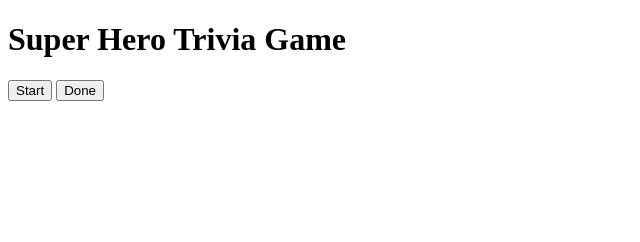
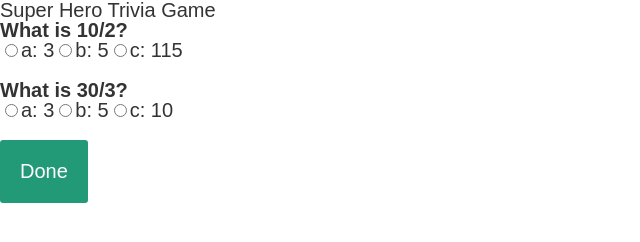
Before and after one commit to Gail-Deadwyler/TriviaGame, a plain HTML site: page index.html in a window 1280 px wide. Both pictures are taken after a click on the button "Start". Shown: the whole page, without its empty margins (0-640 px from the left). Drawn offline with nearby package versions, Linux system fonts and the light colour scheme.

Commit message:
modified link to style.css and added js to show quiz and keep track of correct/wrong answers

```diff
--- a/assets/javascript/app.js
+++ b/assets/javascript/app.js
@@ -0,0 +1,137 @@
+$(document).ready(function() {
+
+    var myQuestions = [
+        {
+            question: "What is 10/2?",
+            answers: {
+                a: '3',
+                b: '5',
+                c: '115'
+            },
+            correctAnswer: 'b'
+        },
+        {
+            question: "What is 30/3?",
+            answers: {
+                a: '3',
+                b: '5',
+                c: '10'
+            },
+            correctAnswer: 'c'
+        }
+    ];
+
+    //var quizContainer = document.getElementById("quiz");
+    var quizContainer = $("#quiz")[0];
+
+    //var resultsContainer = document.getElementById("results");
+    var resultsContainer = $("#results")[0];
+
+    // var submitButton = document.getElementById("submit");
+
+    // JQuery object thats wrapped around DOM object, [0] gives the raw DOM object
+    var submitButton = $("#submit")[0];
+
+    // var doneButton = document.getElementById("done");
+    var doneButton = $("#done")[0];
+
+// function call here
+    generateQuiz(myQuestions, quizContainer, resultsContainer, submitButton);
+
+    function generateQuiz(questions, quizContainer, resultsContainer, submitButton){
+
+        function showQuestions(questions, quizContainer) {
+            // we'll need a place to store the output and the answer choices
+            var output = [];
+            var answers;
+
+            // for each question...
+            for(var i=0; i < questions.length; i++) {
+
+                // first reset the list of answers
+                answers = [];
+
+                // for each available answer...
+                for(letter in questions[i].answers){
+
+                    // ...add an html radio button
+                    answers.push(
+                        '<label>'
+                            + '<input type="radio" name="question'+ i+ '" value="' + letter + '">'
+                            + letter + ': '
+                            + questions[i].answers[letter]
+                        + '</label>'
+                    );
+                }
+
+                // add this question and its answers to the output
+                output.push(
+                    '<div class="question">' + questions[i].question + '</div>'
+                    + '<div class="answers">' + answers.join('') + '</div>'
+                );
+            }
+
+            // finally combine our output list into one string of html and put it on the page
+            quizContainer.innerHTML = output.join('');
+            // quizContainer.html(output).join('');
+            // quizContainer.empty().append(output.join(''));
+        }
+
+
+        function showResults(questions, quizContainer, resultsContainer){
+
+            // gather answer containers from our quiz
+            var answerContainers = quizContainer.querySelectorAll('.answers');
+
+            // keep track of user's answers
+            var userAnswer = '';
+            var numCorrect = 0;
+
+            // for each question...
+            for (var i=0; i < questions.length; i++) {
+
+                // find selected answer
+                userAnswer = (answerContainers[i].querySelector('input[name=question' + i + ']:checked') || {}).value;
+
+                // if answer is correct
+                if (userAnswer === questions[i].correctAnswer){
+                    // add to the number of correct answers
+                    numCorrect++;
+
+                    // color the answers blue
+                    answerContainers[i].style.color = 'blue';
+                }
+                // if answer is wrong or blank
+                else {
+                    // color the answers red
+                    answerContainers[i].style.color = 'red';
+                }
+            }
+
+            // show number of correct answers out of total
+            resultsContainer.innerHTML = numCorrect + ' out of ' + questions.length;
+        }
+
+        // show questions right away, hide start button and display done button
+        //showQuestions(questions, quizContainer);
+       submitButton.onclick = function() {
+            // showQuestions(questions, quizContainer);
+            // console.log("Ok");
+            // console.log(submitButton);
+            showQuestions(questions, quizContainer);
+            submitButton.style.display = "none";
+            doneButton.style.display = "block";
+
+
+        };
+
+
+        // clicking Done button, shows results of quiz
+        doneButton.onclick = function(){
+            showResults(questions, quizContainer, resultsContainer);
+        }
+
+    }
+
+
+});
--- a/index.html
+++ b/index.html
@@ -4,10 +4,10 @@
     <meta charset="UTF-8">
     <meta name="viewport" content="width=device-width, initial-scale=1.0">
     <meta http-equiv="X-UA-Compatible" content="ie=edge">
-
     <script src="https://code.jquery.com/jquery-3.4.1.min.js"></script>
-    <script src="trivia.js"></script>
-    <link rel="stylesheet" href="trivia_style.css">
+    <script src="assets/javascript/app.js"></script>
+    <link rel="stylesheet" href="assets/css/reset.css">
+    <link rel="stylesheet" href="assets/css/style.css">
 
     <title>My Trivia Game</title>
 </head>
```
